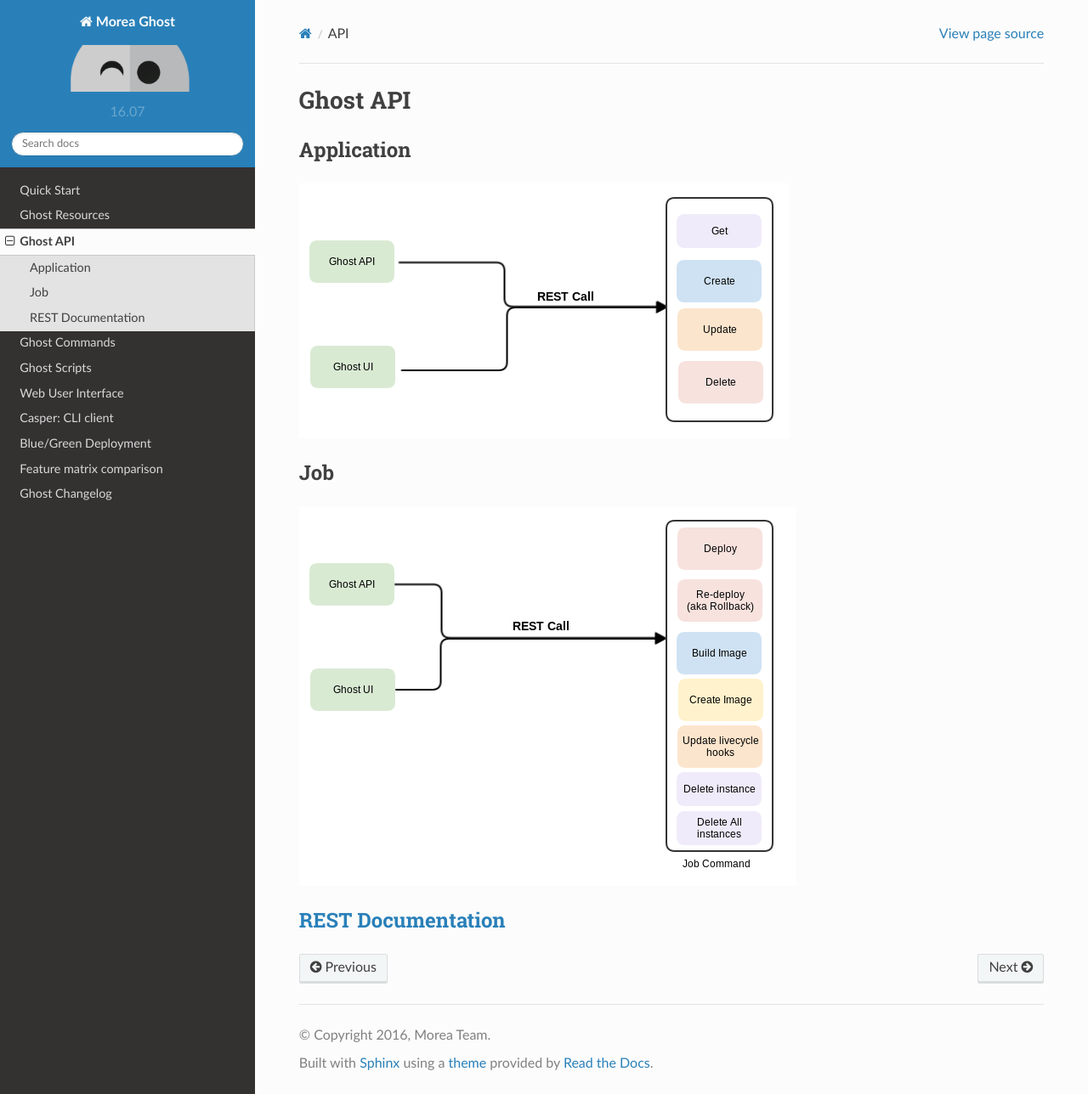
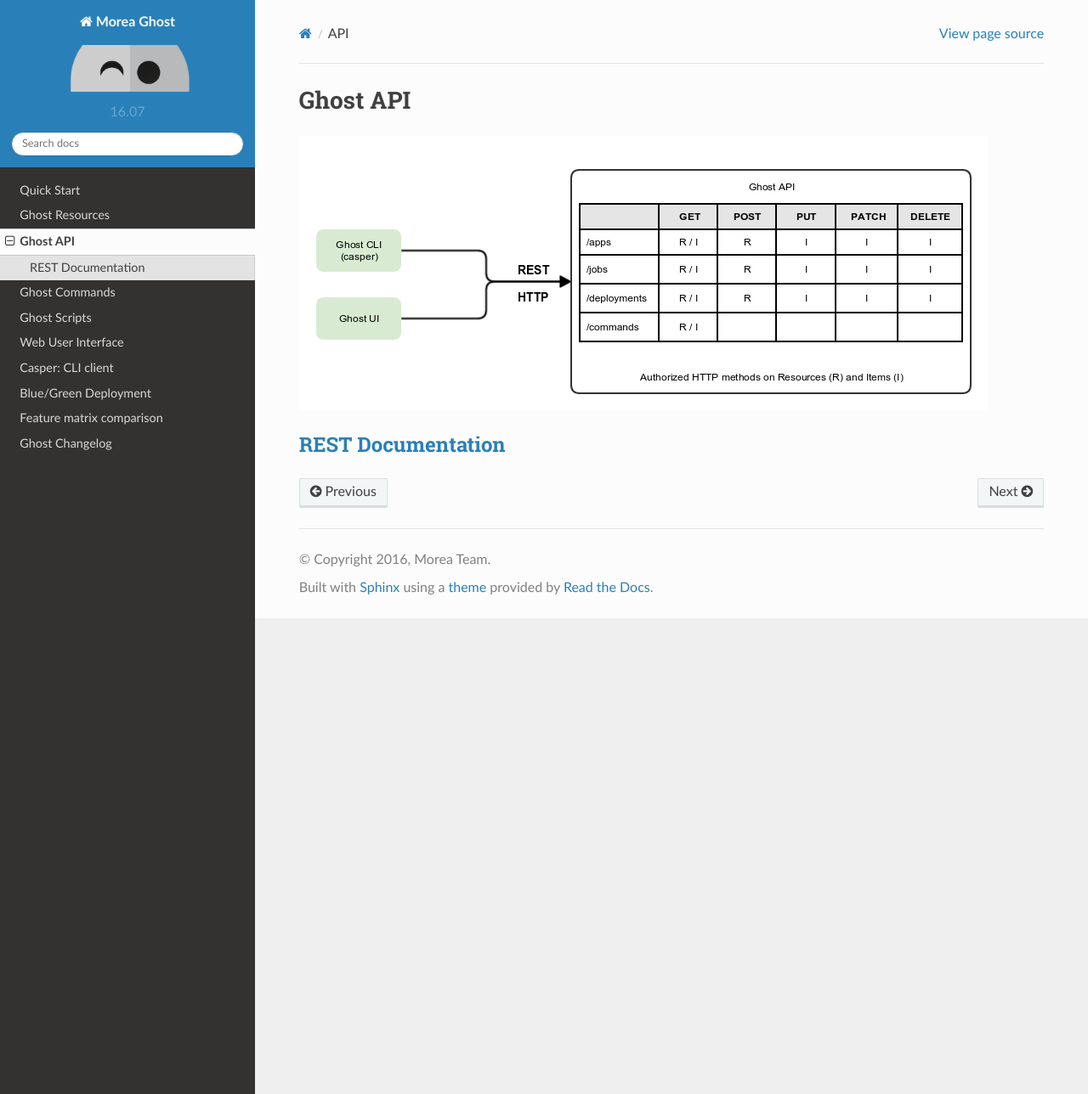
Before and after one commit to claranet/cloud-deploy-docs, a Sphinx documentation site: the page built from source/rst/api.rst, in a window 1280 px wide and 1288 px high. Shown: the whole window at 85% size. Built offline with Sphinx 7.4.7 and the Read the Docs theme 2.0.0, drawn with Linux system fonts in a browser that asks for light colours.

Commit message:
Fix Ghost REST API schema

```diff
--- a/source/rst/api.rst
+++ b/source/rst/api.rst
@@ -9,15 +9,7 @@
 Ghost API
 =========
 
-Application
------------
-
-.. figure:: /images/Application_schema.png
-
-Job
----
-
-.. figure:: /images/job_workflow.png
+.. figure:: /images/ghost_rest_api.png
 
 `REST Documentation </docs/api>`_
 ---------------------------------
```
Also changed, not shown: source/images/Application_schema.png (deleted), source/images/ghost_rest_api.png (added), source/images/job_workflow.png (deleted).
